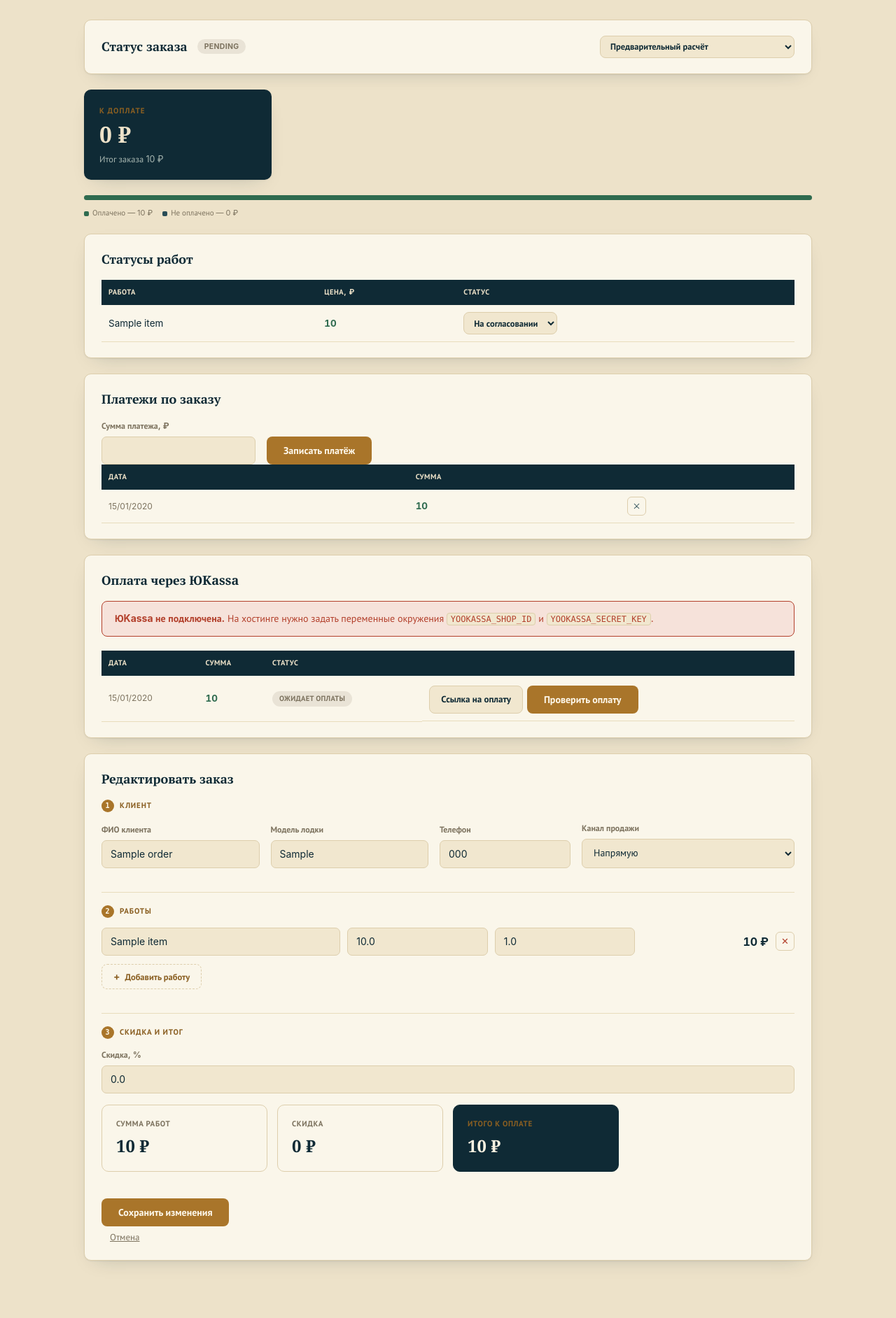
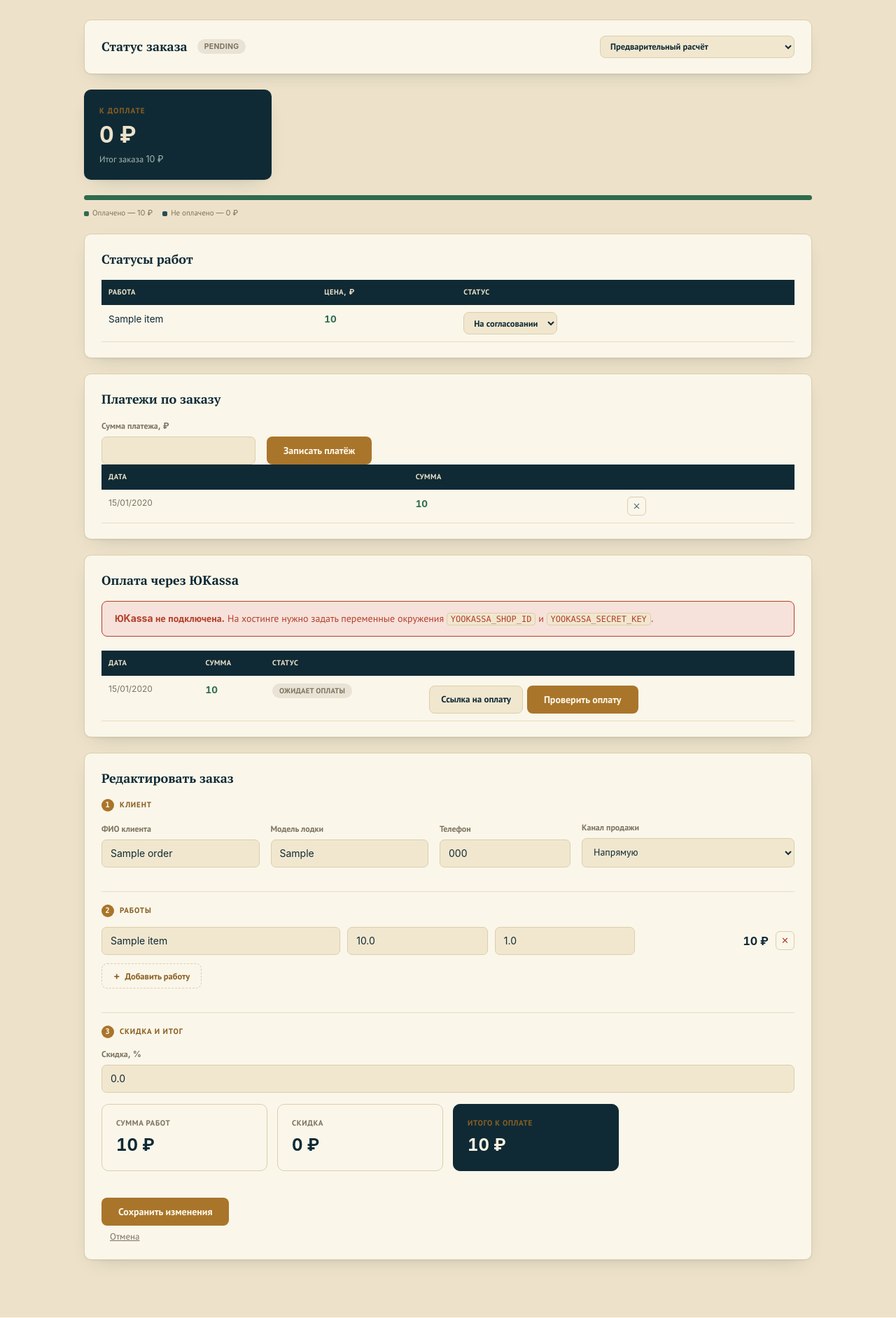
Before and after one commit to bodrbo/-, a Flask app: page /tuning/edit/1 in a window 1280 px wide. Shown: the part 107-1991 px from the top of the page at 70% size. Run offline with Flask 2, Linux system fonts and the light colour scheme; the visitor is signed in with stand-in values (Sample User, id 1); tables that the repository leaves empty hold one stand-in row (values such as "Sample post").

Commit message:
Починить разъезжающиеся линии в таблицах и сменить шрифт крупных сумм
border-collapse: collapse ломал разделительные линии между строками
таблиц (.records/.gloss), когда высота строк сильно различается —
например, длинное название работы в 2-3 строки рядом с однострочным
select статуса. Переключение на border-collapse: separate с нулевым
border-spacing убирает субпиксельные артефакты; заодно выровнял
содержимое ячеек по верхнему краю (vertical-align: top) — так
компактный select не "плавает" посередине высокой строки.

Крупные цифры итоговых блоков (.total-card .v, .hero-card .v,
.oc-total в личном кабинете клиента) переведены с засечкового
PT Serif на уже используемый в проекте PT Sans — по просьбе более
читаемый и нейтральный шрифт для сумм.

```diff
--- a/static/style.css
+++ b/static/style.css
@@ -485,7 +485,7 @@ button[type="submit"]:focus-visible { outline: 2px solid var(--brass-strong); ou
   letter-spacing: 0.06em;
 }
 .total-card .v {
-  font-family: 'PT Serif', Georgia, serif;
+  font-family: 'PT Sans', -apple-system, sans-serif;
   font-size: 24px;
   font-weight: 700;
   color: var(--ink);
@@ -614,7 +614,7 @@ button[type="submit"]:focus-visible { outline: 2px solid var(--brass-strong); ou
   font-weight: 700;
 }
 .hero-card .v {
-  font-family: 'PT Serif', Georgia, serif;
+  font-family: 'PT Sans', -apple-system, sans-serif;
   font-size: 32px;
   font-weight: 700;
   line-height: 1;
@@ -719,7 +719,12 @@ button[type="submit"]:focus-visible { outline: 2px solid var(--brass-strong); ou
 /* --- table --- */
 table.records, table.gloss {
   width: 100%;
-  border-collapse: collapse;
+  /* "separate" instead of "collapse": with rows of very uneven height
+     (long wrapped work names next to a single-line status <select>),
+     collapsed borders round to fractional pixel positions and can render
+     as broken/missing lines between rows in some browsers. */
+  border-collapse: separate;
+  border-spacing: 0;
   font-size: 13.5px;
 }
 table.records th, table.gloss th {
@@ -735,7 +740,7 @@ table.records th, table.gloss th {
 table.records td, table.gloss td {
   padding: 10px 10px;
   border-bottom: 1px solid var(--hairline-soft);
-  vertical-align: middle;
+  vertical-align: top;
   font-variant-numeric: tabular-nums;
 }
 table.records tr:hover td, table.gloss tr:hover td { background: var(--paper-alt); }
@@ -903,7 +908,7 @@ table.records tr.row-pending:hover td { background: rgba(212, 141, 74, 0.2); }
 }
 .order-card .oc-date, .order-card .oc-boat { color: var(--muted); font-size: 13.5px; }
 .order-card .oc-total {
-  font-family: 'PT Serif', Georgia, serif;
+  font-family: 'PT Sans', -apple-system, sans-serif;
   font-weight: 700;
   color: var(--ink);
 }
```
